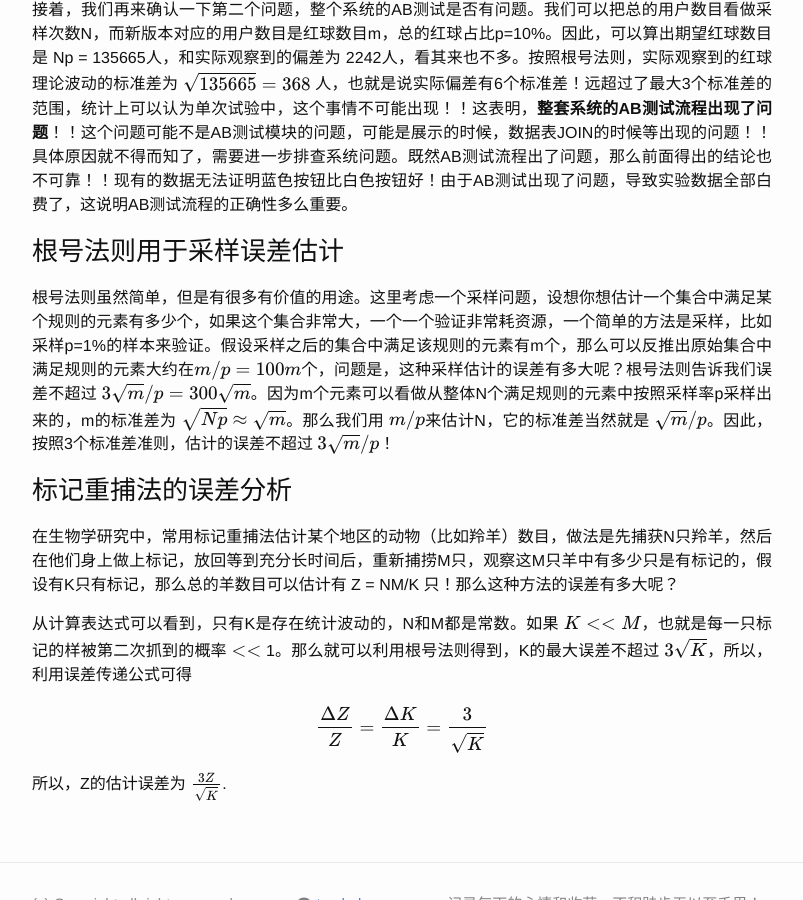
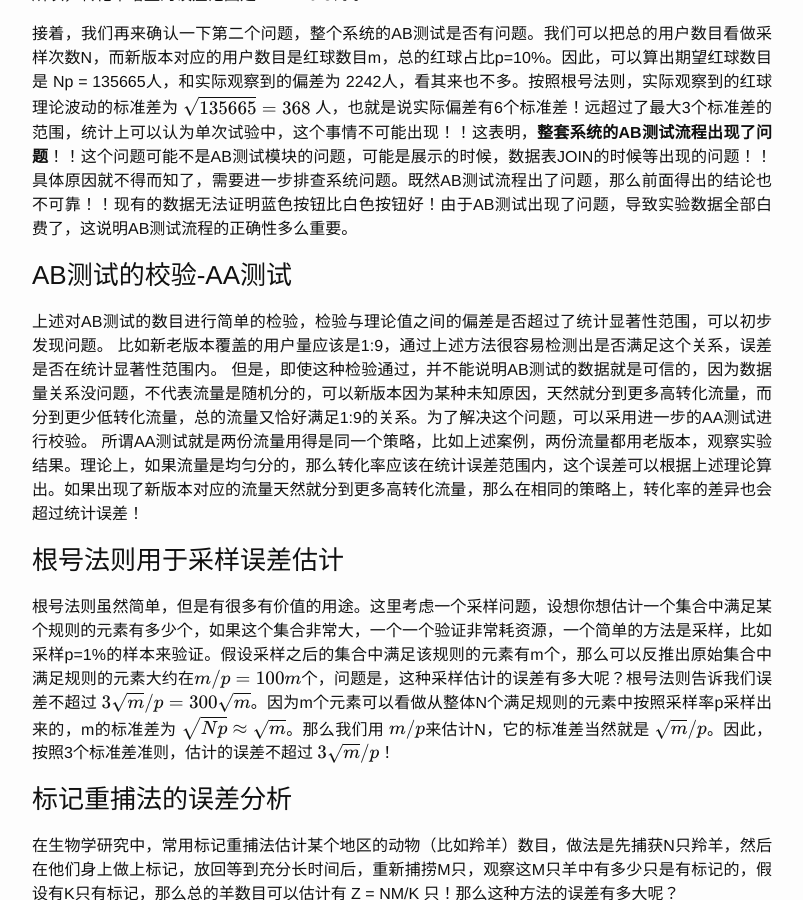
Before and after one commit to tracholar/tracholar.github.io, a Jekyll site: the page built from _posts/2018-11-02-abtest-and-sqrt-rule.md, in a window 1280 px wide and 900 px high, scrolled down 2895 px. Shown: the whole window, without its empty margins (238-1041 px from the left). Built offline with Jekyll 4.4.1, drawn with Linux system fonts in a browser that asks for light colours; formulas are drawn with MathJax 3; comment, search, counter and statistics services are not loaded.

Commit message:
add aa test

```diff
--- a/_posts/2018-11-02-abtest-and-sqrt-rule.md
+++ b/_posts/2018-11-02-abtest-and-sqrt-rule.md
@@ -86,6 +86,13 @@ $$
 
 接着，我们再来确认一下第二个问题，整个系统的AB测试是否有问题。我们可以把总的用户数目看做采样次数N，而新版本对应的用户数目是红球数目m，总的红球占比p=10%。因此，可以算出期望红球数目是 Np = 135665人，和实际观察到的偏差为 2242人，看其来也不多。按照根号法则，实际观察到的红球理论波动的标准差为 $$\sqrt{135665} = 368$$ 人，也就是说实际偏差有6个标准差！远超过了最大3个标准差的范围，统计上可以认为单次试验中，这个事情不可能出现！！这表明，**整套系统的AB测试流程出现了问题**！！这个问题可能不是AB测试模块的问题，可能是展示的时候，数据表JOIN的时候等出现的问题！！具体原因就不得而知了，需要进一步排查系统问题。既然AB测试流程出了问题，那么前面得出的结论也不可靠！！现有的数据无法证明蓝色按钮比白色按钮好！由于AB测试出现了问题，导致实验数据全部白费了，这说明AB测试流程的正确性多么重要。
 
+
+### AB测试的校验-AA测试
+上述对AB测试的数目进行简单的检验，检验与理论值之间的偏差是否超过了统计显著性范围，可以初步发现问题。
+比如新老版本覆盖的用户量应该是1:9，通过上述方法很容易检测出是否满足这个关系，误差是否在统计显著性范围内。
+但是，即使这种检验通过，并不能说明AB测试的数据就是可信的，因为数据量关系没问题，不代表流量是随机分的，可以新版本因为某种未知原因，天然就分到更多高转化流量，而分到更少低转化流量，总的流量又恰好满足1:9的关系。为了解决这个问题，可以采用进一步的AA测试进行校验。
+所谓AA测试就是两份流量用得是同一个策略，比如上述案例，两份流量都用老版本，观察实验结果。理论上，如果流量是均匀分的，那么转化率应该在统计误差范围内，这个误差可以根据上述理论算出。如果出现了新版本对应的流量天然就分到更多高转化流量，那么在相同的策略上，转化率的差异也会超过统计误差！
+
 ### 根号法则用于采样误差估计
 根号法则虽然简单，但是有很多有价值的用途。这里考虑一个采样问题，设想你想估计一个集合中满足某个规则的元素有多少个，如果这个集合非常大，一个一个验证非常耗资源，一个简单的方法是采样，比如采样p=1%的样本来验证。假设采样之后的集合中满足该规则的元素有m个，那么可以反推出原始集合中满足规则的元素大约在$$ m/p = 100m $$个，问题是，这种采样估计的误差有多大呢？根号法则告诉我们误差不超过 $$3\sqrt{m}/p = 300 \sqrt{m}$$。因为m个元素可以看做从整体N个满足规则的元素中按照采样率p采样出来的，m的标准差为 $$\sqrt{Np} \approx \sqrt{m}$$。那么我们用 $$m/p$$来估计N，它的标准差当然就是 $$\sqrt{m} / p$$。因此，按照3个标准差准则，估计的误差不超过 $$3\sqrt{m} / p$$！
 
```
